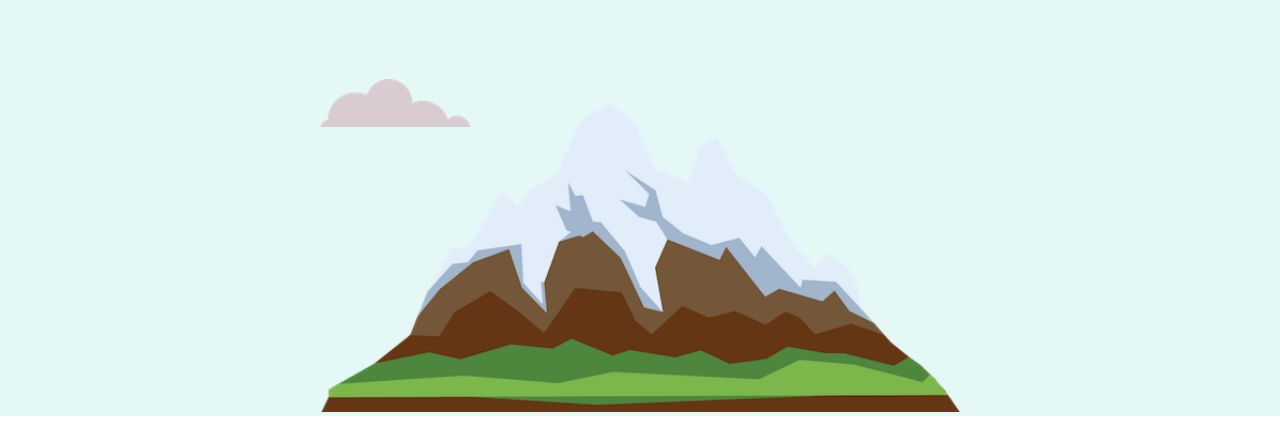
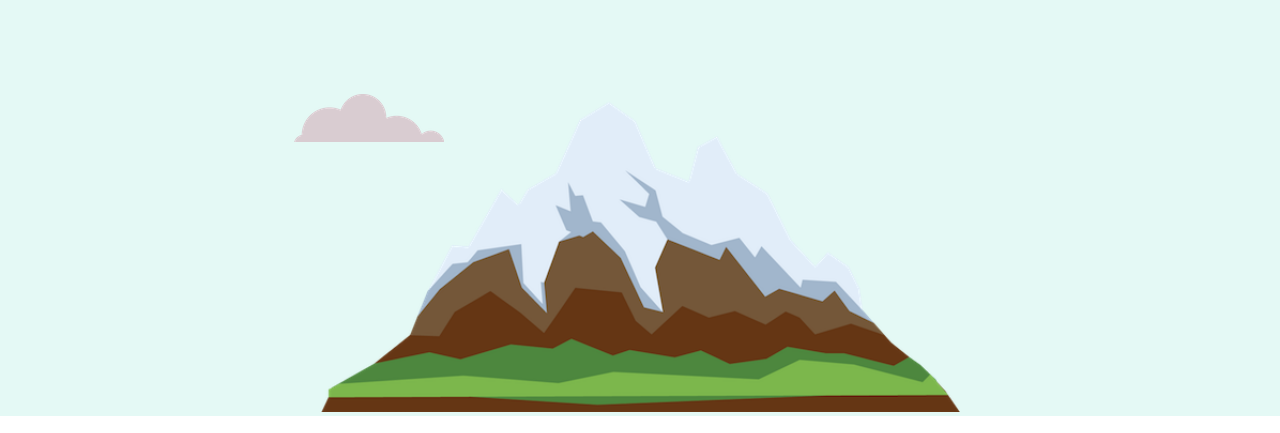
Before and after one commit to AndreaCesarB/cv, a plain HTML site: page index.html in a window 1280 px wide. Shown: the part 367-800 px from the top of the page. Drawn offline with Linux system fonts and the light colour scheme.

Commit message:
Changes in bottom cloud position

```diff
--- a/css/styles.css
+++ b/css/styles.css
@@ -34,6 +34,7 @@ hr {
     background-color: #E4F9F5;
     padding-top: 100px;
     position: relative;
+    margin: 0;
 }
 .middle-container {
     color: #40514E;
@@ -52,8 +53,8 @@ hr {
 }
 .bottom-cloud {
     position: absolute;
-    left: 25%;
-    bottom: 37%;
+    left: 23%;
+    bottom: 35%;
 }
 .mountain {
     width: 50%
```
